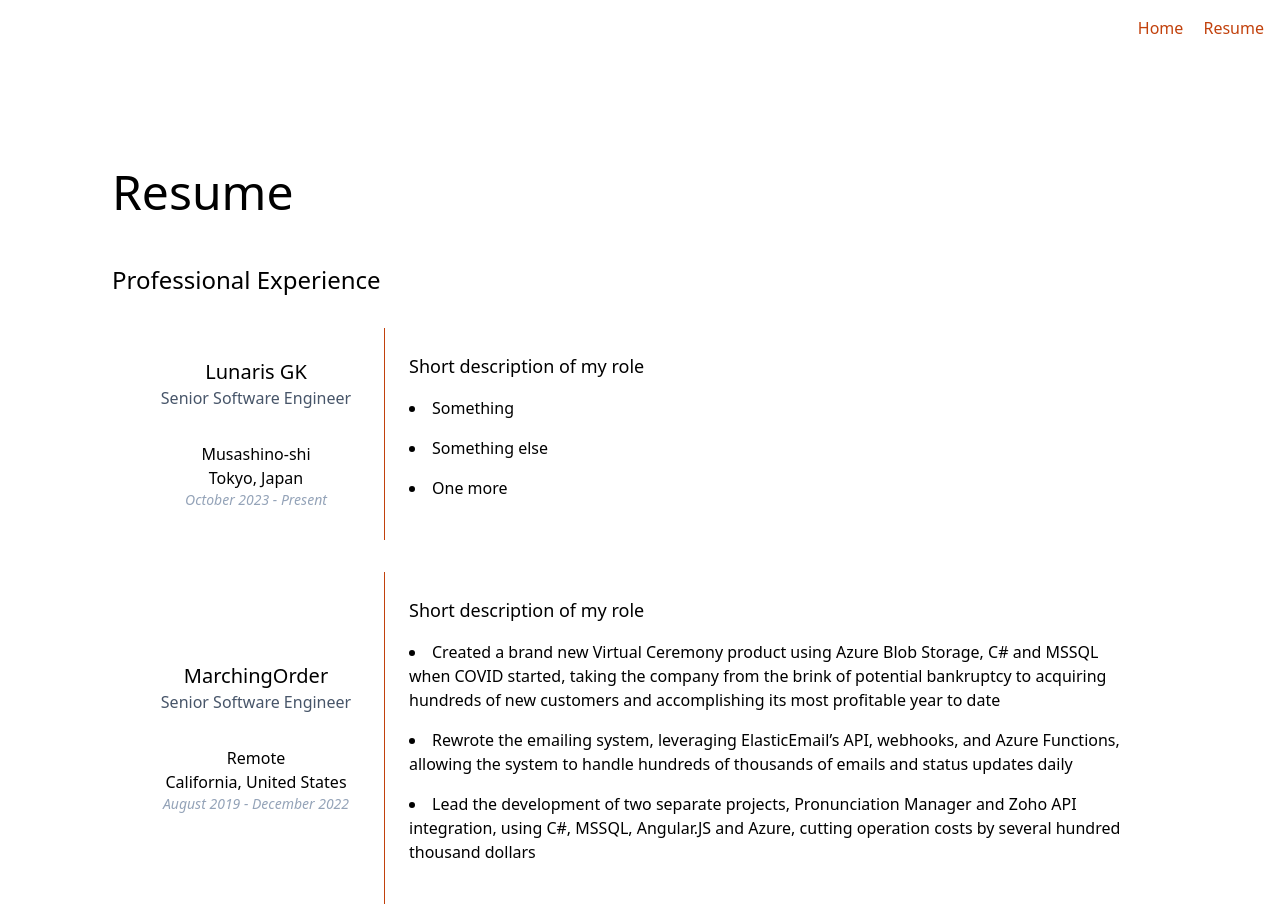
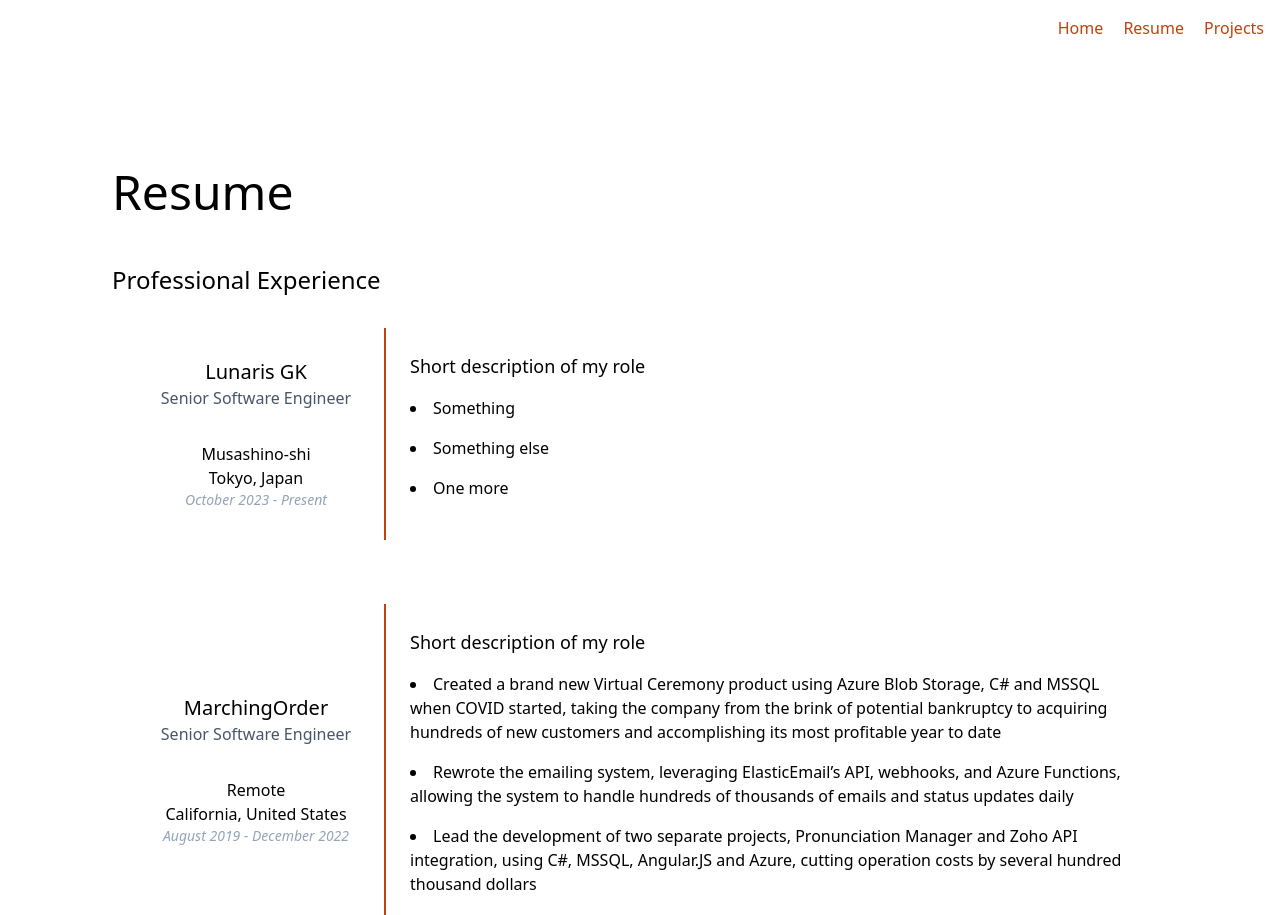
Before and after one commit to cmcclain89/namakemono.dev, an Astro site: page /resume in a window 1280 px wide. Shown: the top 915 px of the page. Built offline with nearby package versions, Linux system fonts and the light colour scheme; Astro itself is replaced by a stand-in of ours.

Commit message:
projects! except there are none haha

```diff
--- a/src/components/Header.astro
+++ b/src/components/Header.astro
@@ -2,13 +2,18 @@
     <nav class="text-right space-x-4">
         <a
             href="/"
-            class="text-orange-700 hover:text-orange-500 transition-colors hover:underline underline-offset-2"
+            class="text-orange-700 hover:text-orange-500 transition-colors hover:underline underline-offset-2 decoration-2"
             >Home</a
         >
         <a
             href="/resume"
-            class="text-orange-700 hover:text-orange-500 transition-colors hover:underline underline-offset-2"
+            class="text-orange-700 hover:text-orange-500 transition-colors hover:underline underline-offset-2 decoration-2"
             >Resume</a
+        >
+        <a
+            href="/projects"
+            class="text-orange-700 hover:text-orange-500 transition-colors hover:underline underline-offset-2 decoration-2"
+            >Projects</a
         >
     </nav>
 </header>
--- a/src/components/ResumeItem.astro
+++ b/src/components/ResumeItem.astro
@@ -3,7 +3,7 @@ const { item } = Astro.props;
 ---
 
 <div
-    class="flex md:flex-row flex-col p-4 md:divide-x md:divide-y-0 divide-y divide-orange-700"
+    class="flex md:flex-row flex-col p-4 md:divide-x-2 md:divide-y-0 divide-y divide-orange-700"
 >
     <div
         class="flex flex-none flex-col p-4 md:w-64 text-center justify-center items-center"
--- a/src/layouts/BaseLayout.astro
+++ b/src/layouts/BaseLayout.astro
@@ -20,7 +20,7 @@ const { pageTitle, pageHeader } = Astro.props;
     </head>
     <body class="h-full flex flex-col">
         <Header />
-        <div class="sm:p-28 p-12 flex-[1_0_auto]">
+        <div class="md:p-28 p-4 flex-[1_0_auto]">
             <h1 class="text-5xl pb-12">{pageHeader}</h1>
             <slot />
         </div>
--- /dev/null
+++ b/src/pages/projects.astro
@@ -0,0 +1,7 @@
+---
+import BaseLayout from "../layouts/BaseLayout.astro";
+---
+
+<BaseLayout pageTitle="Personal Projects" pageHeader="Personal Projects">
+    <h2 class="text-2xl">What's going in here, I wonder?</h2>
+</BaseLayout>
--- a/src/pages/resume.astro
+++ b/src/pages/resume.astro
@@ -60,5 +60,7 @@ const resumeData = [
 
 <BaseLayout pageTitle="Caleb's Resume" pageHeader="Resume">
     <h2 class="text-2xl pb-4">Professional Experience</h2>
-    {resumeData.map((item) => <ResumeItem item={item} />)}
+    <div class="space-y-8">
+        {resumeData.map((item) => <ResumeItem item={item} />)}
+    </div>
 </BaseLayout>
```
